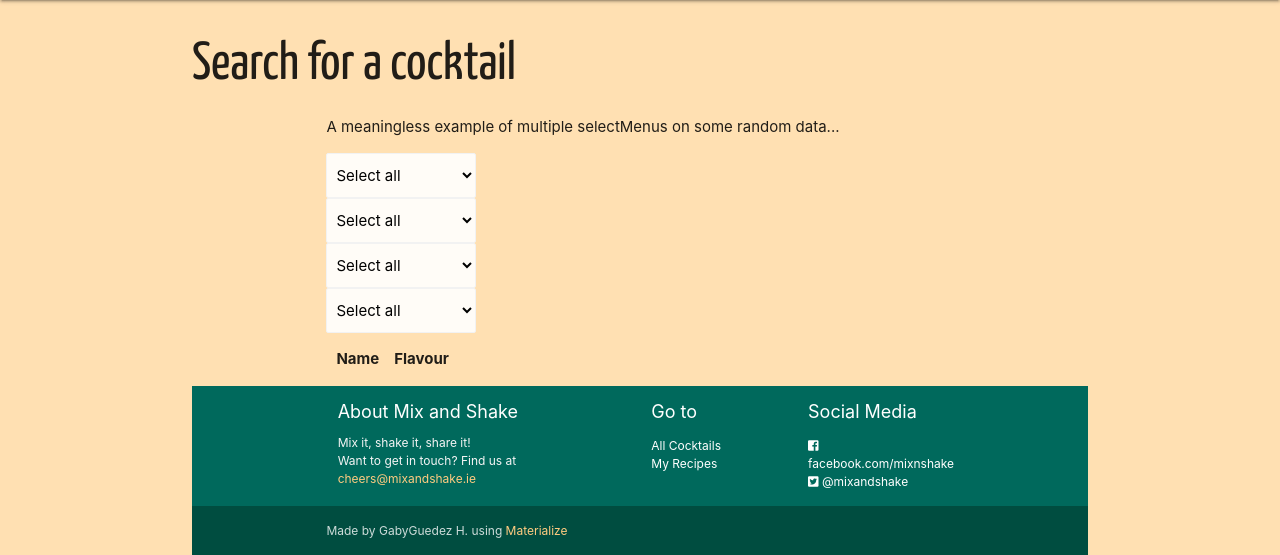
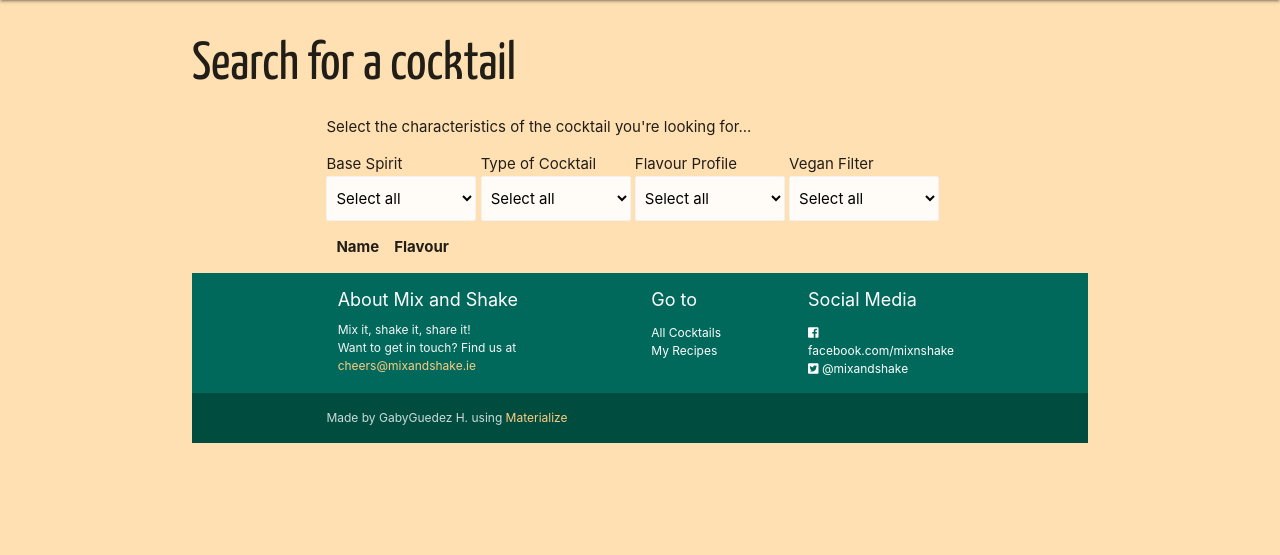
Before and after one commit to gabyguedezh/cocktail-recipe-book, a Flask app: page /get_search in a window 1280 px wide. Shown: the part 64-619 px from the top of the page. Run offline with Flask 2, Linux system fonts and the light colour scheme; data that the repository does not hold is empty; some libraries are stand-ins or nearby versions.

Commit message:
displayed the search selectors as inline blocks

```diff
--- a/app.py
+++ b/app.py
@@ -28,8 +28,7 @@ mongo = PyMongo(app)
 @app.route('/get_home')
 def get_home():
     return render_template('index.html',
-                           recipes=mongo.db.recipes.find())
-
+                          recipes = mongo.db.recipes.find())
 
 @app.route('/get_cocktails')
 def get_cocktails():
@@ -55,11 +54,11 @@ def show_cocktail(recipe_url):
     for recipe in recipes:
         if recipe['recipe_url'] == recipe_url:
             cocktail = recipe
-            recipe_rating = recipe['recipe_rating']
-            print('recipe_rating when method is GET: ', recipe_rating)
+            average_rating = recipe['average_rating']
+            print('average_rating when method is GET: ', average_rating)
 
     return render_template('show_cocktail.html',
-                           recipe_rating=recipe_rating,
+                           average_rating=average_rating,
                            recipe = cocktail)
 
 
@@ -76,7 +75,7 @@ def update_recipe_rating(recipe_id):
     number_of_votes = int(this_recipe['number_of_votes'])
     print('number_of_votes is: ', number_of_votes)
 
-    initial_recipe_rating = int(this_recipe['recipe_rating'])
+    initial_recipe_rating = int(this_recipe['average_rating'])
     print('initial recipe rating is: ',  initial_recipe_rating)
 
     latest_recipe_rating = int(request.json['recipe_rating'])
@@ -91,7 +90,7 @@ def update_recipe_rating(recipe_id):
 
     this_recipe['number_of_votes'] = str(number_of_votes + 1)
 
-    this_recipe['recipe_rating'] = average_rating
+    this_recipe['average_rating'] = average_rating
 
     recipes.update({'_id': ObjectId(recipe_id)}, this_recipe)
 
--- a/static/starter-template/css/style.css
+++ b/static/starter-template/css/style.css
@@ -58,6 +58,11 @@ don't overflow their boxes*/
 #carousel-image-3 {
     background-image: url('/static/images/mojito.jpg')
 }
+
+#card-horizontal-title {
+    margin-left: 1em;
+}
+
 
 /* FORMS */
 .float-right {
@@ -217,6 +222,10 @@ don't overflow their boxes*/
     display: block;
 }
 
+.search-selector {
+    display: inline-block;
+}
+
 
 /* FOOTER */
 
--- a/static/starter-template/js/custom-js.js
+++ b/static/starter-template/js/custom-js.js
@@ -90,4 +90,5 @@ $(document).ready(function() {
         $('.success-box').fadeIn(200);
         $('.success-box p.text-message').html("<span>" + msg + "</span>");
     }
+
 });
--- a/templates/search.html
+++ b/templates/search.html
@@ -2,15 +2,19 @@
 <h2 class="art-deco-font">Search for a cocktail</h2>
 <!-- Attempt with example - START -->
 <div class="container" id="selector-container">
-    <p>A meaningless example of multiple selectMenus on some random data...</p>
-    <div id="select1">
-    </div>
-    <div id="select2">
-    </div>
-    <div id="select3">
-    </div>
-    <div id="select4">
-    </div>
+    <p>Select the characteristics of the cocktail you're looking for...</p>
+        <div id="select1" class="search-selector">
+            Base Spirit
+        </div>
+        <div id="select2" class="search-selector">
+            Type of Cocktail
+        </div>
+        <div id="select3" class="search-selector">
+            Flavour Profile
+        </div>
+        <div id="select4" class="search-selector">
+            Vegan Filter
+        </div>
 <!--<div style="clear: both"></div>-->
 <div id="datatable"></div>
 
```
Also changed, not shown: templates/index.html (+32 -6 lines), templates/show_cocktail.html (+6 -6 lines).
